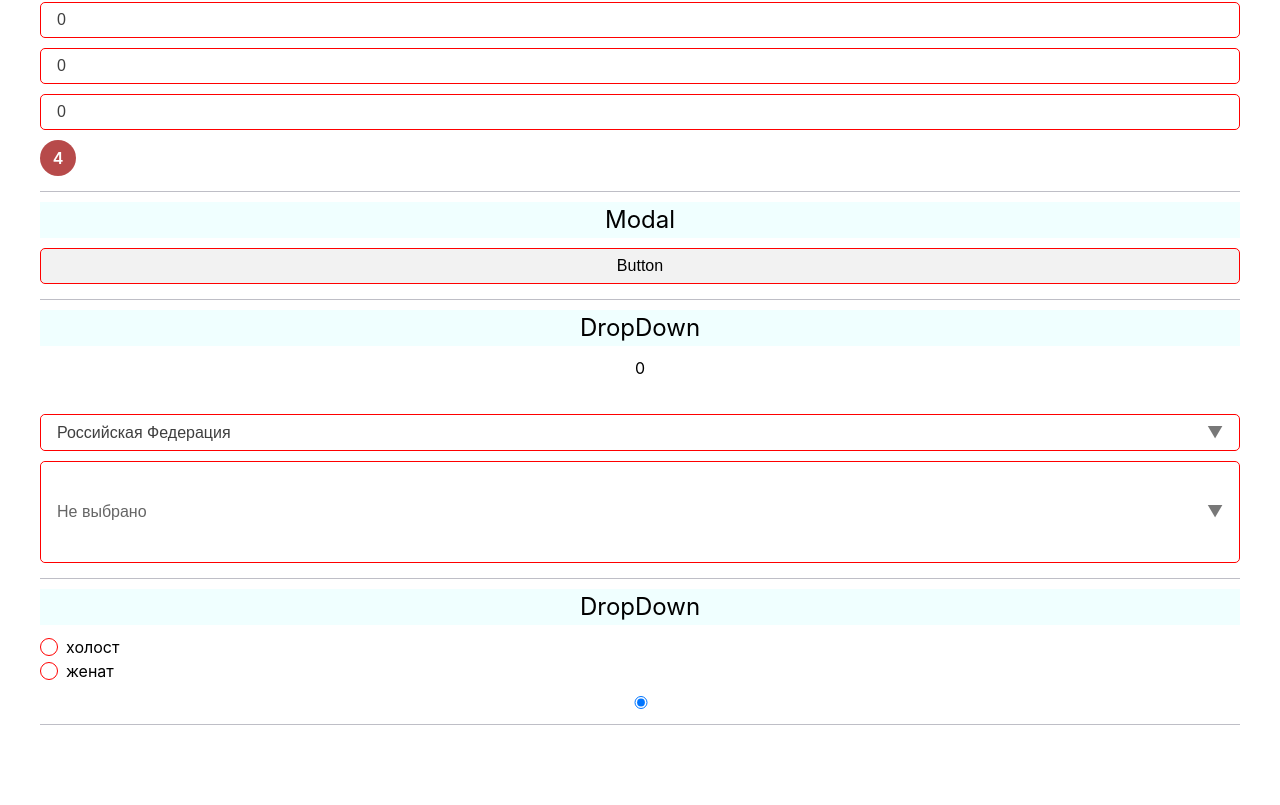
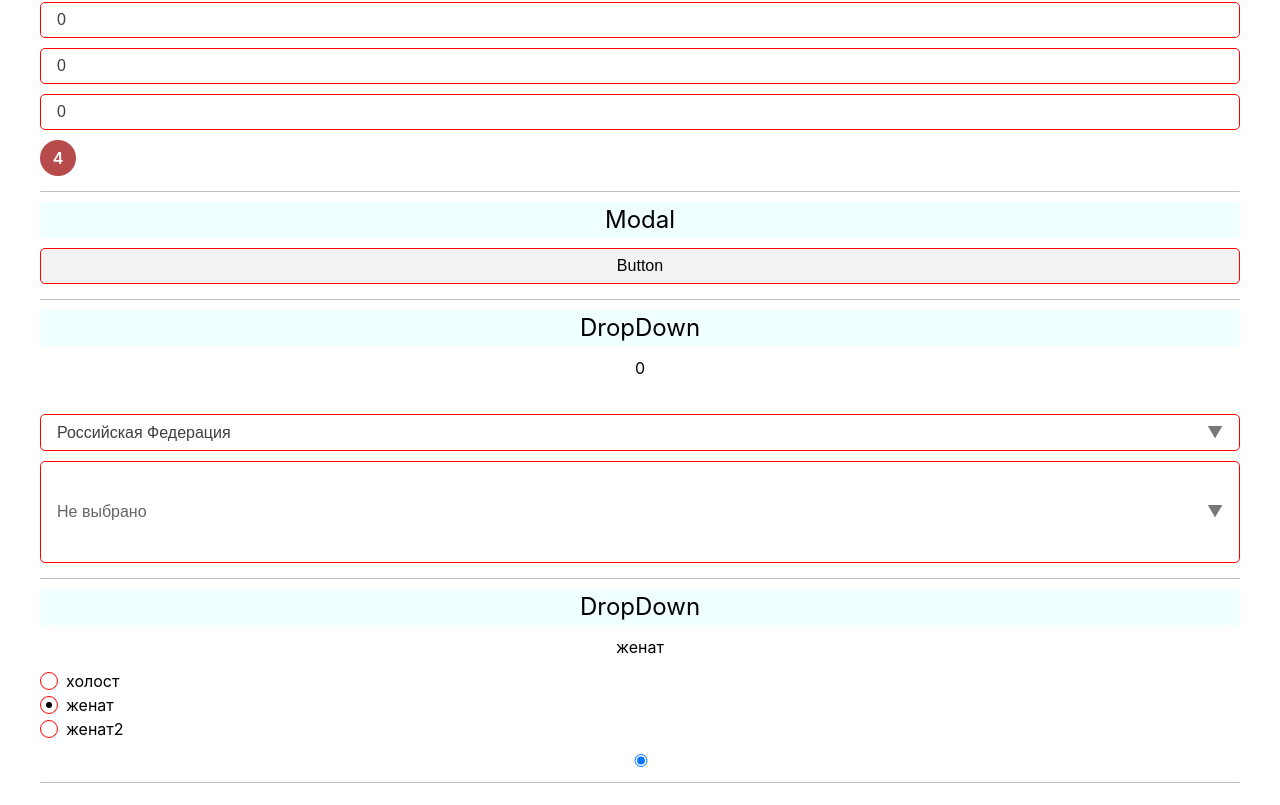
Before and after one commit to Smoren/vue3-hive-ui-kit, a Vue app: page / in a window 1280 px wide. Shown: the part 743-1548 px from the top of the page. Before the commit the page ends 1508 px from the top, so only its background shows below. Built offline with nearby package versions, Linux system fonts and the light colour scheme.

Commit message:
radio: fix bug mount component

```diff
--- a/package.json
+++ b/package.json
@@ -1,7 +1,7 @@
 {
   "name": "vue-hive",
   "private": false,
-  "version": "0.10.2",
+  "version": "0.10.3",
   "type": "module",
   "description": "UI kit for Vue 3",
   "files": [
--- a/src/App.vue
+++ b/src/App.vue
@@ -165,7 +165,7 @@ const optionsObject = {
   },
 };
 
-const maritalStatusList = [
+const maritalStatusList = ref([
    {
       id: 0,
       title: 'холост',
@@ -174,7 +174,28 @@ const maritalStatusList = [
       id: 1,
       title: 'женат',
     },
-];
+    {
+      id: 2,
+      title: 'женат2',
+    },
+]);
+
+// setTimeout(() => {
+//   maritalStatusList.value = [
+//     {
+//       id: 0,
+//       title: 'холост',
+//     },
+//     {
+//       id: 1,
+//       title: 'женат',
+//     },
+//     {
+//       id: 2,
+//       title: 'женат2',
+//     },
+//   ];
+// }, 2000);
 const mm = ref(null);
 
 const statusList = [
@@ -192,7 +213,7 @@ const statusList = [
   },
 ];
 
-const radioGroup = ref(null);
+const radioGroup = ref('женат');
 
 const date: Ref<Date | undefined> = ref();
 
@@ -304,8 +325,8 @@ const handleSearch = (value: string) => {
       <!-- RadioGroup -->
       <widget-wrapper title="DropDown">
         {{ radioGroup }}
-        <hive-radio-group :options="maritalStatusList" v-model="radioGroup" title-field="title" value-field="id" />
-        <input type="radio" checked/>
+        <hive-radio-group :options="maritalStatusList" v-model="radioGroup" title-field="title" value-field="title" />
+        <input type="radio" checked />
         <!-- <hive-input type="radio" checked /> -->
       </widget-wrapper>
     </div>
--- a/src/components/hive-radio-group/hive-radio-group.vue
+++ b/src/components/hive-radio-group/hive-radio-group.vue
@@ -1,5 +1,5 @@
 <script setup lang="ts">
-import { ref, watch } from 'vue';
+import { onMounted, ref, watch } from 'vue';
 import { CommonProps } from '@/common/mixin/props';
 import { Mount, Unmount, Update, onUpdateModelValue } from '@/common/mixin/emits';
 import { useOptions } from '@/common/hooks/use-options';
@@ -58,6 +58,10 @@ watch(
     }).currentOptions.value;
   },
 );
+
+onMounted(() => {
+  currentValue.value = props.modelValue;
+});
 </script>
 
 <template>
```
Lines whose indentation alone changed are shown as unchanged.
